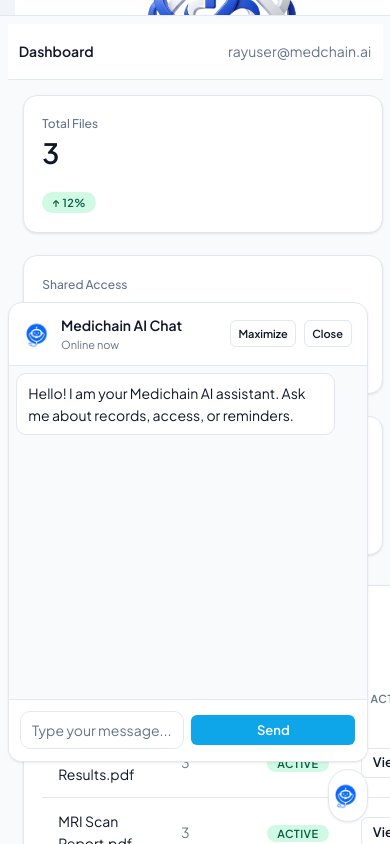
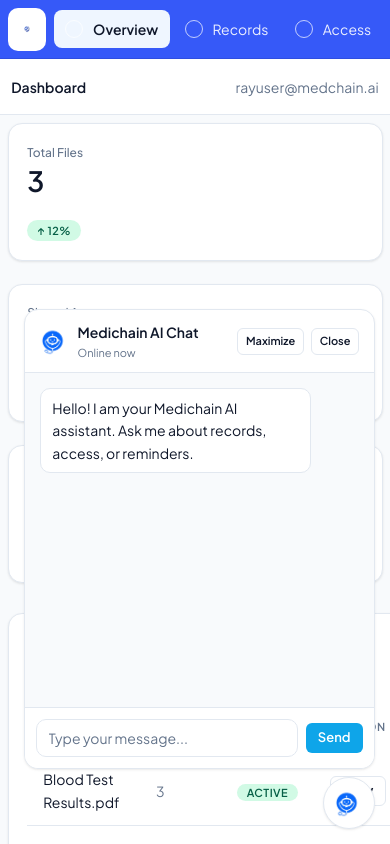
Before and after one commit to manthank17-learn/medchain-ai, a Next.js app in the folder web/: page /dashboard in a window 390 px wide. Both pictures are taken after a click on the button "Open AI chat". Shown: the top 844 px of the page. Built offline with nearby package versions, Linux system fonts and the light colour scheme.

Commit message:
broken tail css

```diff
--- a/web/app/layout.tsx
+++ b/web/app/layout.tsx
@@ -26,7 +26,7 @@
   return (
     <html lang="en">
       <head>
-        <meta name="viewport" content="width=device-width, initial-scale=1" />
+        <meta name="viewport" content="width=device-width, initial-scale=1, maximum-scale=5, viewport-fit=cover" />
       </head>
       <body className={`${plusJakartaSans.variable} antialiased`}>
         {children}
--- a/web/app/login/page.tsx
+++ b/web/app/login/page.tsx
@@ -42,10 +42,10 @@
                 height={48}
                 className="h-16 w-auto object-contain transition-transform duration-200 ease-in-out hover:scale-110"
               />
-              <span className="mt-2 text-[2rem] font-bold text-foreground">Medichain AI</span>
+              <span className="mt-2 text-[1.5rem] sm:text-[2rem] font-bold text-foreground">Medichain AI</span>
             </div>
 
-            <h1 className="text-[2.5rem] font-bold text-foreground transition-all duration-200 ease-in-out hover:-translate-y-1 hover:scale-[1.01]">Get started</h1>
+            <h1 className="text-[1.75rem] sm:text-[2.5rem] font-bold text-foreground transition-all duration-200 ease-in-out hover:-translate-y-1 hover:scale-[1.01]">Get started</h1>
             <div className="mt-7 grid gap-3 sm:grid-cols-2">
               <Button onClick={handleLogin}
                 className="w-full transition-all duration-200 ease-in-out hover:-translate-y-0.5 hover:scale-[1.01]">
@@ -74,7 +74,7 @@
               Try it first as Guest
             </button>
 
-            <div className="mt-40 text-[var(--text-sm)] text-muted-foreground">
+            <div className="login-footer mt-12 sm:mt-40 text-[var(--text-sm)] text-muted-foreground">
               <div className="mb-3 flex justify-center">
                 <Image
                   src="/logo.png"
--- a/web/app/mobile.css
+++ b/web/app/mobile.css
@@ -1,7 +1,3 @@
-@tailwind base;
-@tailwind components;
-@tailwind utilities;
-
 /* Mobile-specific overrides */
 @media (max-width: 640px) {
 	html, body {
@@ -10,92 +6,28 @@
 		margin: 0;
 		min-width: 0;
 		overflow-x: hidden;
+		-webkit-text-size-adjust: 100%;
 	}
 
-	.min-h-screen, .h-screen {
+	/* Use dynamic viewport height for full-screen layouts */
+	.min-h-screen {
 		min-height: 100dvh !important;
-		height: 100dvh !important;
 	}
 
-	/* Dashboard sidebar collapses */
-	aside[class*="w-[240px]"], aside[class*="w-[220px]"] {
-		width: 100vw !important;
-		min-width: 0 !important;
-		max-width: 100vw !important;
-		position: static !important;
-		border-right: none !important;
-		border-bottom: 1px solid var(--color-border) !important;
-		flex-direction: row !important;
-		padding: 0.5rem 0.5rem !important;
-		overflow-x: auto;
-		background: var(--color-surface-2) !important;
+	/* Table horizontal scroll */
+	.overflow-x-auto {
+		-webkit-overflow-scrolling: touch;
 	}
 
-	aside nav {
-		flex-direction: row !important;
-		gap: 0.5rem !important;
-		display: flex !important;
-		width: 100vw !important;
-		overflow-x: auto;
+	/* Login footer — reduce excessive top margin on small screens */
+	.login-footer {
+		margin-top: 2rem !important;
 	}
 
-	aside nav a, aside nav button {
-		min-width: 80px;
-		font-size: 14px !important;
-		padding: 0.5rem 0.75rem !important;
-	}
-
-	/* Main content full width */
-	main, .flex-1, .min-w-0, .max-w-6xl {
-		width: 100vw !important;
-		max-width: 100vw !important;
-		min-width: 0 !important;
-		padding: 0.5rem !important;
-	}
-
-	/* Table scroll */
-	.overflow-x-auto, table {
-		width: 100vw !important;
-		display: block !important;
-		overflow-x: auto !important;
-	}
-
-	/* Hide large-only sections */
-	.lg\:block {
-		display: none !important;
-	}
-
-	/* Login page grid to flex */
-	.grid.lg\:grid-cols-\[1fr_480px\] {
-		display: flex !important;
-		flex-direction: column !important;
-		gap: 0 !important;
-	}
-
-	/* Buttons full width */
-	button, .w-full {
-		width: 100% !important;
-		min-width: 0 !important;
-	}
-
-	/* Reduce padding/margins */
-	.px-6, .py-6, .p-6, .pt-3, .pb-3, .mt-8, .mt-40, .mb-8, .mb-4 {
-		padding: 0.5rem !important;
-		margin: 0.5rem 0 !important;
-	}
-
-	/* Responsive images */
-	img, .object-contain, .object-cover {
-		max-width: 100vw !important;
-		height: auto !important;
-	}
-
-	/* Hide AI chat widget if needed */
+	/* AI chat floating widget */
 	.AIchat-float {
 		bottom: 1rem !important;
 		right: 1rem !important;
 		left: auto !important;
-		width: 90vw !important;
-		max-width: 90vw !important;
 	}
 }
--- a/web/components/AIchat.tsx
+++ b/web/components/AIchat.tsx
@@ -128,7 +128,7 @@
   }
 
   return (
-    <div className="fixed bottom-6 right-6 z-50 flex items-center gap-3">
+    <div className="fixed bottom-4 right-4 sm:bottom-6 sm:right-6 z-50 flex items-center gap-3">
       <div className="hidden rounded-[var(--radius-md)] border border-border bg-[var(--color-surface)] px-4 py-3 shadow-[0_1px_3px_rgba(0,0,0,0.06),0_1px_2px_rgba(0,0,0,0.04)] lg:block">
         <p className="text-[var(--text-sm)] font-semibold text-foreground">{timedGreeting}</p>
         <p className="text-[11px] text-muted-foreground">How can Medichain AI help you today?</p>
@@ -136,7 +136,7 @@
 
       <div className="relative">
         {isOpen && (
-          <div className="absolute bottom-16 right-0 h-[460px] w-[360px]">
+          <div className="absolute bottom-16 right-0 h-[460px] w-[90vw] max-w-[360px] sm:w-[360px]">
             {panel}
           </div>
         )}
```
